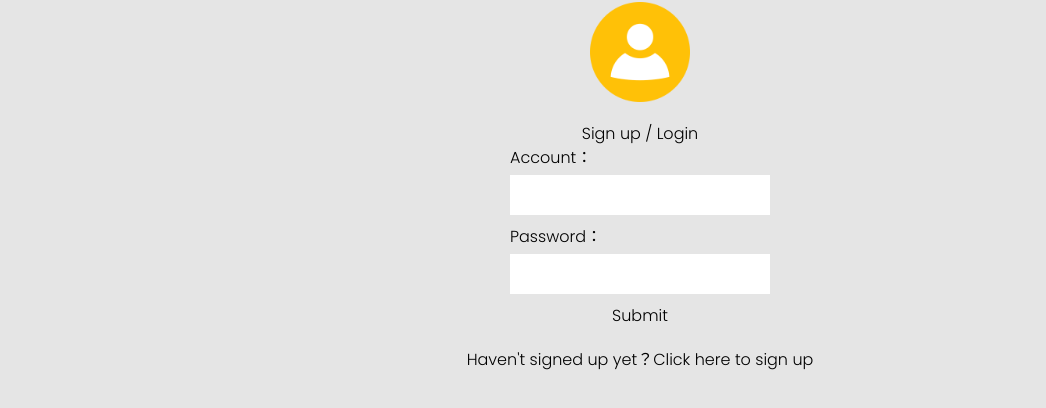
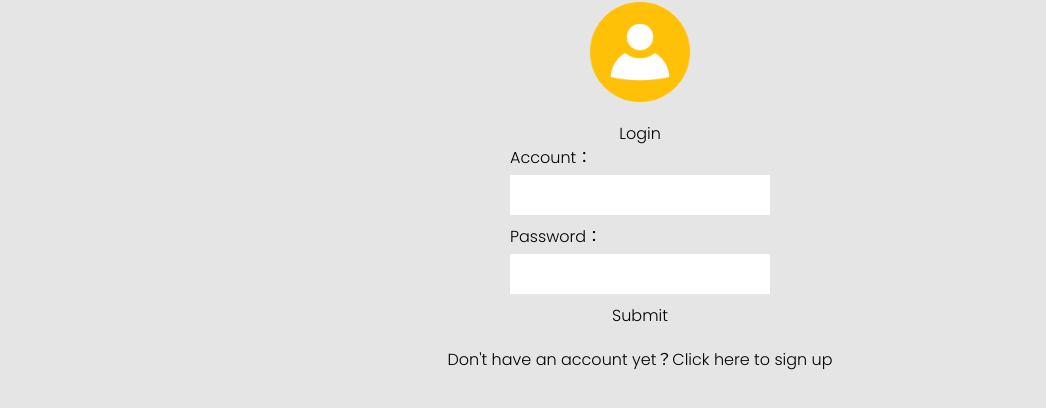
Before and after one commit to Citronskal/Networking-site, a React (Vite) app: page /login in a window 1280 px wide. Shown: the part 228-636 px from the top of the page, without its empty margins (0-1046 px from the left). Built offline with nearby package versions, Linux system fonts and the light colour scheme.

Commit message:
updated login page

```diff
--- a/src/pages/Login/Login.css
+++ b/src/pages/Login/Login.css
@@ -23,7 +23,7 @@ form {
 /* Styles for headers inside the form */
 h2 {
   text-align: center;
-  margin-bottom: 20px;
+  margin-bottom: 40px;
 }
 
 /* Styles for form input containers */
@@ -51,7 +51,7 @@ input[type="password"] {
 button {
   width: 100%;
   padding: 10px;
-  background-color: #ffd935;
+  background-color: #f7de6e;
   color: #333;
   border: none;
   border-radius: 5px;
@@ -61,7 +61,7 @@ button {
 
 /* Additional styling for hover effect on button */
 button:hover {
-  background-color: #0056b3;
+  background-color: #ffd935;
 }
 
 /* Centering paragraph below the form */
--- a/src/pages/Login/Login.jsx
+++ b/src/pages/Login/Login.jsx
@@ -1,4 +1,3 @@
-import { NavBar } from "@/components/NavBar";
 import "./Login.css";
 import { useState, useEffect } from "react";
 import axios from "axios";
@@ -31,7 +30,7 @@ export const Login = () => {
     <>
       <form onSubmit={handleSubmit} className="login-form flex flex-col">
         <img src="/public/login.png" className="login-icon" />
-        <h2>Sign up / Login</h2>
+        <h2>Login</h2>
         <div>
           <label htmlFor="email">Account：</label>
           <input
@@ -54,7 +53,9 @@ export const Login = () => {
         </div>
         <button type="submit">Submit</button>
       </form>
-      <p>Haven't signed up yet？Click here to sign up</p>
+      <p>
+        Don't have an account yet？Click <a href="">here</a> to sign up
+      </p>
     </>
   );
 };
```
